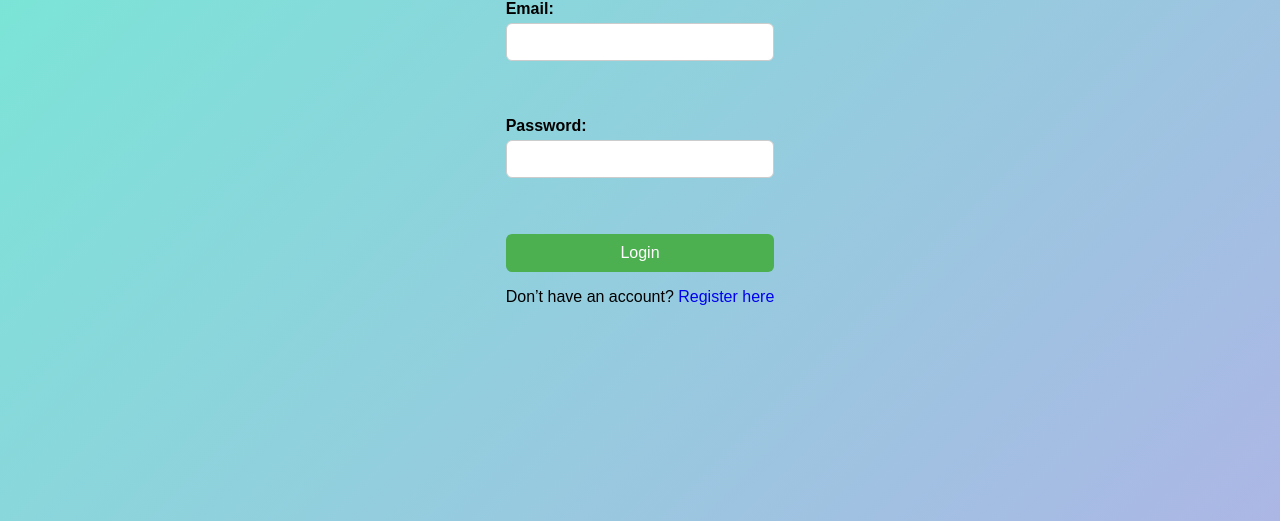
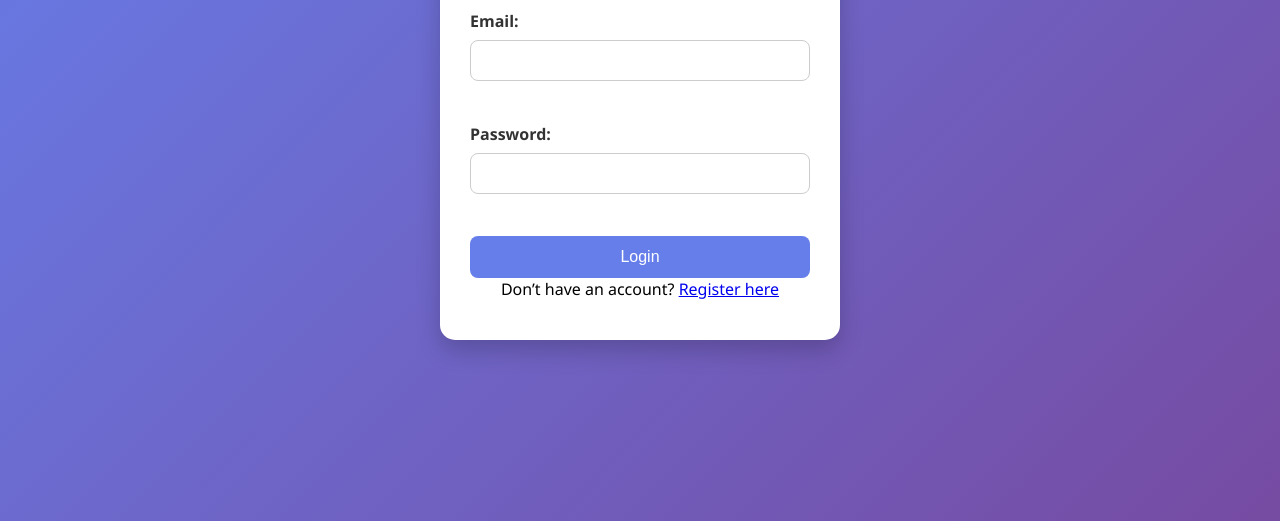
Before and after one commit to MhdHarshil/bookselling-site, a website: page front-end/login-page.html in a window 1280 px wide. Shown: the part 279-800 px from the top of the page. Drawn offline with Linux system fonts and the light colour scheme.

Commit message:
login-page.css Updated

```diff
--- a/front-end/styles/login-page.css
+++ b/front-end/styles/login-page.css
@@ -1,62 +1,70 @@
-/* styles/login-page.css */
+/* Reset default styles */
+* {
+  margin: 0;
+  padding: 0;
+  box-sizing: border-box;
+}
 
 body {
-  margin: 0;
-  padding: 0;
-  font-family: Arial, sans-serif;
-  background: linear-gradient(135deg, #74ebd5, #acb6e5);
+  font-family: "Segoe UI", Tahoma, Geneva, Verdana, sans-serif;
+  background: linear-gradient(135deg, #667eea, #764ba2);
   height: 100vh;
   display: flex;
+  align-items: center;
   justify-content: center;
-  align-items: center;
-}
-
-.login-form-container {
-  background-color: #ffffff;
-  padding: 40px 30px;
-  border-radius: 10px;
-  box-shadow: 0 8px 20px rgba(0, 0, 0, 0.2);
-  width: 300px;
 }
 
 form {
-  display: flex;
-  flex-direction: column;
+  background-color: white;
+  padding: 40px 30px;
+  border-radius: 15px;
+  width: 100%;
+  max-width: 400px;
+  box-shadow: 0 10px 25px rgba(0, 0, 0, 0.2);
+}
+
+h1 {
+  text-align: center;
+  margin-bottom: 25px;
+  color: #333;
 }
 
 label {
-  margin-bottom: 5px;
-  font-weight: bold;
+  display: block;
+  margin-bottom: 8px;
+  font-weight: 600;
+  color: #333;
 }
 
 input[type="text"],
 input[type="password"] {
-  padding: 10px;
+  width: 100%;
+  padding: 12px;
   margin-bottom: 20px;
   border: 1px solid #ccc;
-  border-radius: 6px;
-  font-size: 14px;
+  border-radius: 8px;
+  transition: 0.3s;
 }
 
-button[type="submit"] {
-  padding: 10px;
-  background-color: #4CAF50;
-  color: white;
-  border: none;
-  border-radius: 6px;
-  font-size: 16px;
-  cursor: pointer;
-  transition: background-color 0.3s;
+input[type="text"]:focus,
+input[type="password"]:focus {
+  border-color: #667eea;
+  outline: none;
+  box-shadow: 0 0 5px rgba(102, 126, 234, 0.5);
 }
 
-button[type="submit"]:hover {
-  background-color: #45a049;
+button {
+  width: 100%;
+  padding: 12px;
+  background-color: #667eea;
+  color: white;
+  font-size: 16px;
+  border: none;
+  border-radius: 8px;
+  cursor: pointer;
+  transition: background 0.3s;
 }
 
-p {
-  text-align: center;
+button:hover {
+  background-color: #556cd6;
 }
-
-a {
-  text-decoration: none;
-}
```
